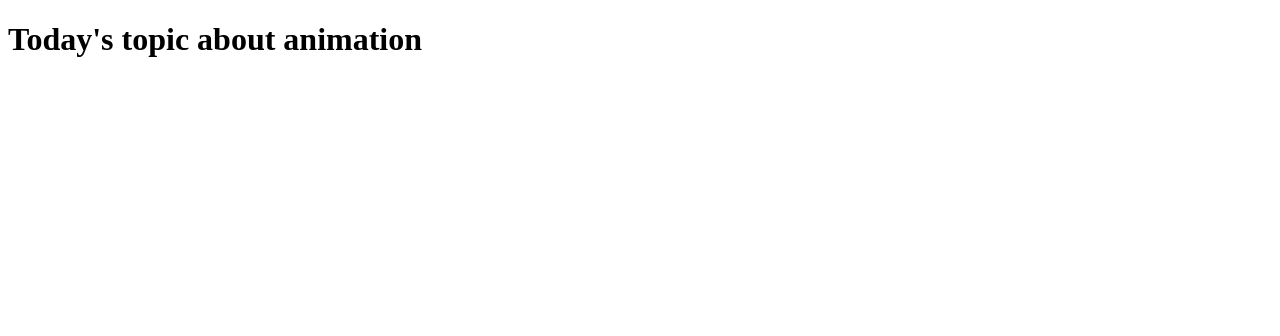
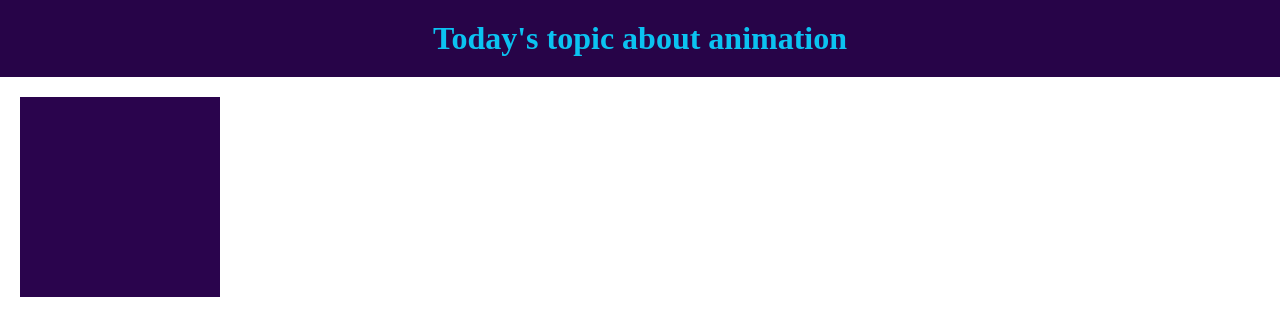
Before and after one commit to tamannaakter69/drill, a plain HTML site: page index.html in a window 1280 px wide. Drawn offline with Linux system fonts and the light colour scheme.

Commit message:
Animation

```diff
--- a/index.html
+++ b/index.html
@@ -4,8 +4,10 @@
     <meta charset="UTF-8">
     <meta name="viewport" content="width=device-width, initial-scale=1.0">
     <title>Document</title>
+    <link rel="stylesheet" href="style.css">
 </head>
 <body>
-    <h1>Today's topic about animation</h1>
+    <h1 class="h1">Today's topic about animation</h1>
+    <div class="div"></div>
 </body>
 </html>
--- a/style.css
+++ b/style.css
@@ -0,0 +1,27 @@
+.div{
+    width: 200px;
+    height: 200px;
+    background-color: rgb(42, 4, 77);
+    margin: 20px;
+    position: relative;
+    animation-name: moveElement;
+    animation-duration: infinite;
+    @keyframes moveElement{
+        0%{left: 0px;top: 0px;background-color: yellow;
+        }
+        25%{left: 200px;top: 0px;background-color: green;}
+        50%{left: 200px;right: 200px;left: 0px;background-color: red;}
+    }
+    animation-iteration-count: infinite;
+
+}
+.h1{
+    text-align: center;
+    background-color: rgb(39, 4, 72);
+    color: rgb(11, 195, 241);
+    padding: 20px;
+}
+*{
+    margin: 0px;
+    padding: 0px;
+}
```
